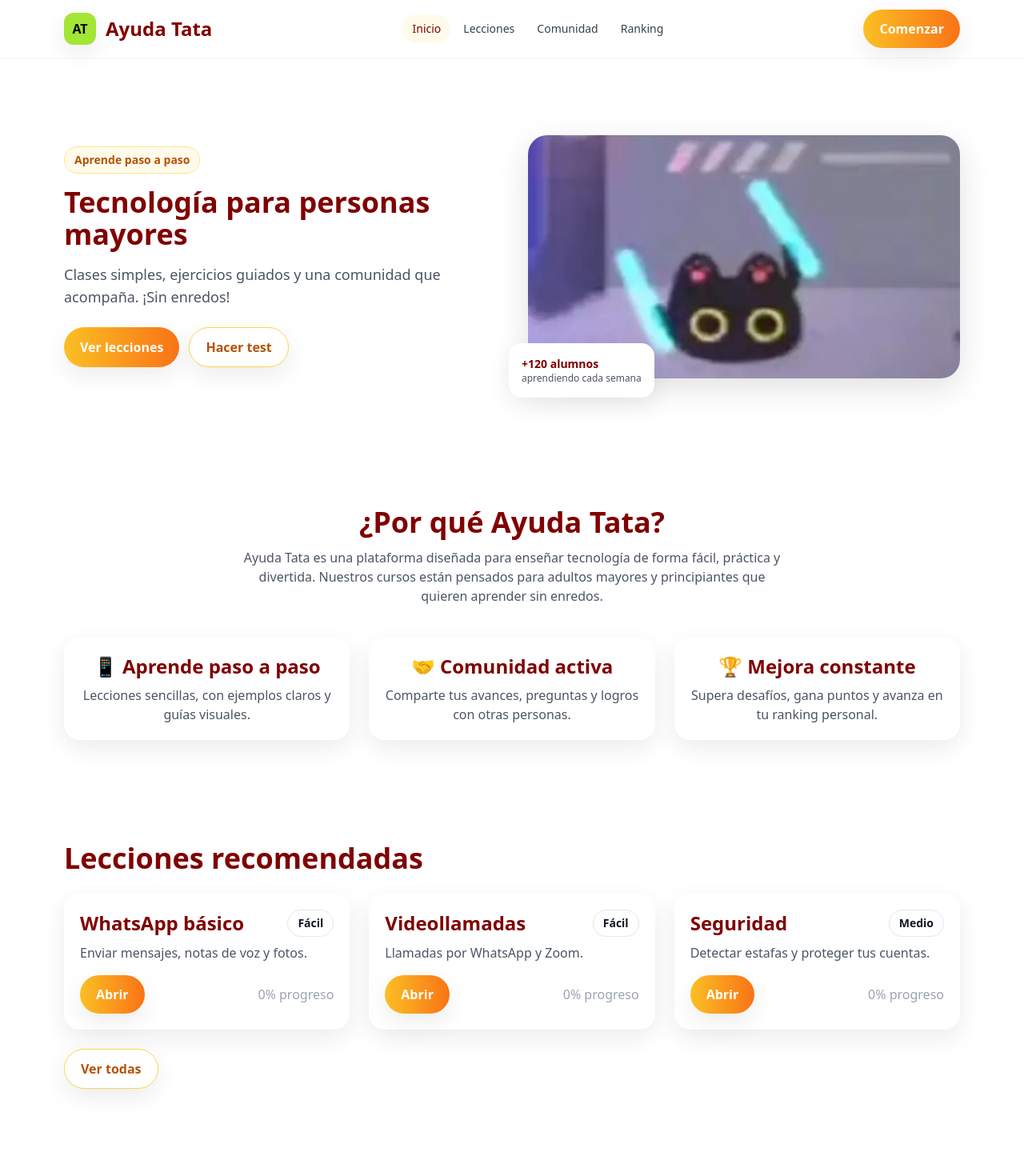
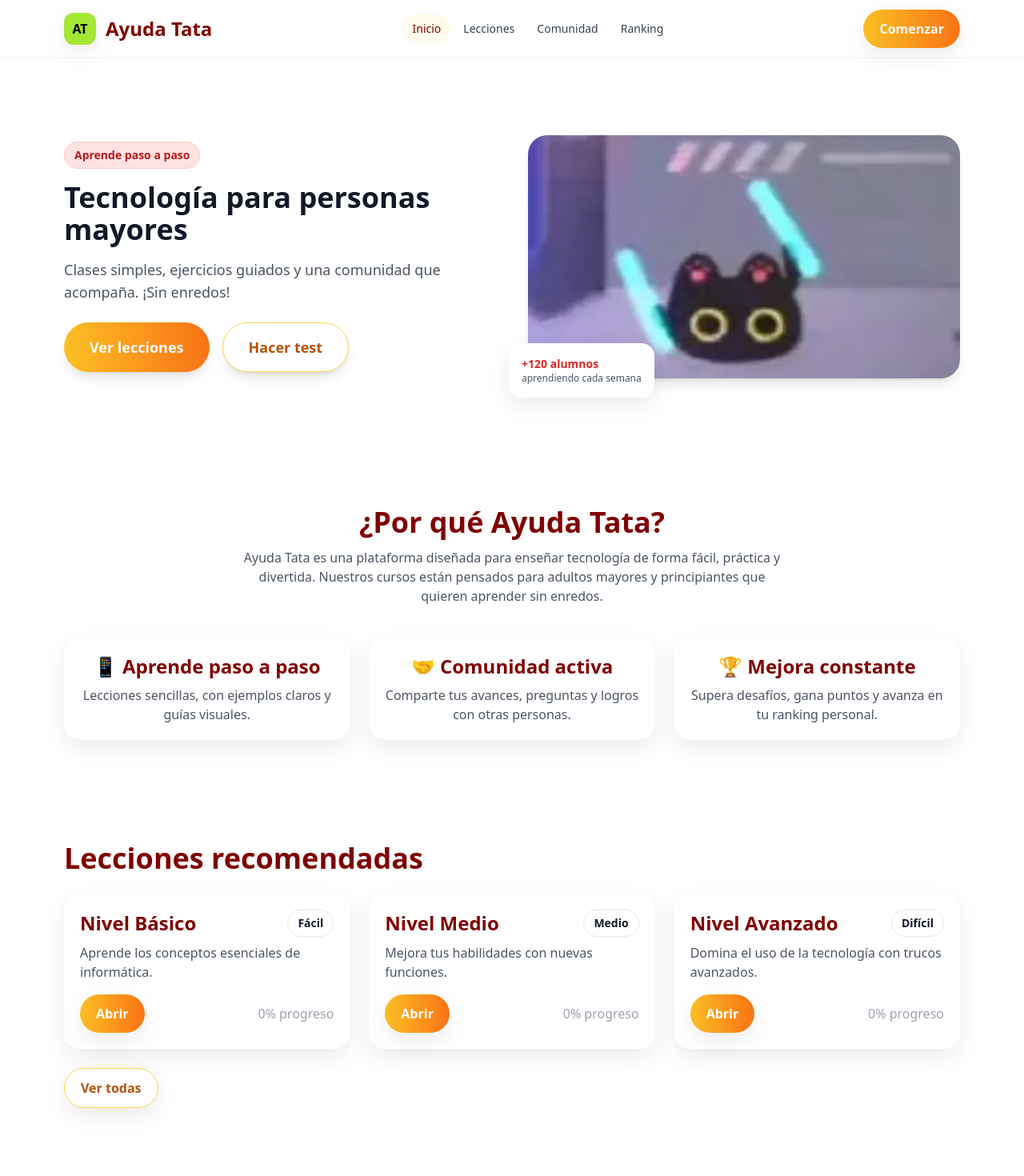
Before and after one commit to Shadol33-123/vite-react-tata, a React (Vite) app: page / in a window 1280 px wide. Shown: the top 1470 px of the page at 80% size. Built offline with nearby package versions, Linux system fonts and the light colour scheme.

Commit message:
Actualización del proyecto Ayuda Tata

```diff
--- a/src/App.jsx
+++ b/src/App.jsx
@@ -6,7 +6,9 @@ import LessonsPage from './pages/LessonsPage'
 import LessonDetail from './pages/LessonDetail'
 import Community from './pages/Community'
 import Ranking from './pages/Ranking'
-
+import NivelBasico from "./pages/NivelBasico";
+import NivelMedio from "./pages/NivelMedio";
+import NivelAvanzado from "./pages/NivelAvanzado";
 
 export default function App() {
   return (
@@ -19,6 +21,9 @@ export default function App() {
           <Route path="/leccion/:id" element={<LessonDetail />} />
           <Route path="/comunidad" element={<Community />} />
           <Route path="/ranking" element={<Ranking />} />
+          <Route path="/leccion/basico" element={<NivelBasico />} />
+          <Route path="/leccion/medio" element={<NivelMedio />} />
+          <Route path="/leccion/avanzado" element={<NivelAvanzado />} />
           <Route path="*" element={<Home />} />
 
         </Routes>
--- a/src/components/Hero.jsx
+++ b/src/components/Hero.jsx
@@ -1,6 +1,6 @@
 import { useState } from "react";
 import { Link, useNavigate } from "react-router-dom";
-import heroImg from "../assets/hero-image.png"; // Usa tu imagen aquí
+import heroImg from "../assets/hero-image.png";
 import clickIzqGif from "../assets/click-izquierdo.png";
 import clickDerGif from "../assets/click-derecho.png";
 
@@ -29,7 +29,6 @@ export default function Hero() {
 
   const handleNameSubmit = (e) => {
     e.preventDefault();
-    // Verificamos que el nombre esté en minúsculas
     if (step === 3 && name.trim() !== "" && name === name.toLowerCase()) {
       alert(`¡Felicidades ${name}! 🎉 Has completado el test.`);
       setStep(0);
@@ -43,7 +42,7 @@ export default function Hero() {
     setFails((prev) => {
       const updated = prev + 1;
       if (updated >= 3) {
-        navigate("/leccion/whatsapp-basico");
+        navigate("/leccion/basico");
       }
       return updated;
     });
@@ -57,81 +56,120 @@ export default function Hero() {
 
   return (
     <header className="relative overflow-hidden">
+      {/* Fondos decorativos */}
       <div className="absolute inset-0 -z-10">
-        <div className="absolute -top-24 -right-24 w-72 h-72 rounded-full bg-amber-300 blur-3xl opacity-40 animate-pulse"></div>
-        <div className="absolute -bottom-24 -left-24 w-72 h-72 rounded-full bg-rose-300 blur-3xl opacity-40 animate-pulse"></div>
+        <div className="absolute -top-24 -right-24 w-72 h-72 rounded-full bg-red-300 blur-3xl opacity-30 animate-pulse"></div>
+        <div className="absolute -bottom-24 -left-24 w-72 h-72 rounded-full bg-pink-300 blur-3xl opacity-30 animate-pulse"></div>
       </div>
 
       <div className="container-x py-16 md:py-24 grid md:grid-cols-2 gap-10 items-center">
         {/* Texto principal */}
         <div className="animate-[fadeIn_0.8s_ease-out]">
-          <p className="pill mb-4 bg-amber-50 text-amber-700 border-amber-200">Aprende paso a paso</p>
-          <h1 className="section-title">Tecnología para personas mayores</h1>
+          <p className="pill mb-4 bg-red-100 text-red-700 border-red-200">
+            Aprende paso a paso
+          </p>
+          <h1 className="section-title text-gray-900">
+            Tecnología para personas mayores
+          </h1>
           <p className="mt-4 text-gray-600 text-lg">
-            Clases simples, ejercicios guiados y una comunidad que acompaña. ¡Sin enredos!
+            Clases simples, ejercicios guiados y una comunidad que acompaña.
+            ¡Sin enredos!
           </p>
 
-          {/* Botones */}
-          <div className="mt-6 flex flex-wrap gap-3">
-            <Link to="/lecciones" className="btn btn-primary">Ver lecciones</Link>
-            <button onClick={startTest} className="btn btn-ghost">Hacer test</button>
+          {/* Botones principales (agrandados) */}
+          <div className="mt-6 flex flex-wrap gap-4">
+            <Link
+              to="/lecciones"
+              className="btn btn-primary text-lg font-bold px-8 py-4 shadow-lg hover:scale-105 transition"
+            >
+              Ver lecciones
+            </Link>
+            <button
+              onClick={startTest}
+              className="btn btn-ghost text-lg font-bold px-8 py-4 shadow-lg hover:scale-105 transition"
+            >
+              Hacer test
+            </button>
           </div>
 
           {/* Test interactivo */}
           {step > 0 && (
-            <div className="mt-6 bg-white shadow-soft rounded-xl p-5 max-w-md">
-              <p className="text-gray-500 mb-4 text-sm">Intentos fallidos: {fails} / 3</p>
+            <div className="mt-6 bg-white shadow-soft rounded-xl p-5 max-w-md border border-gray-200">
+              <p className="text-gray-500 mb-4 text-sm">
+                Intentos fallidos:{" "}
+                <span
+                  className={`font-bold ${
+                    fails >= 2 ? "text-red-500" : "text-gray-700"
+                  }`}
+                >
+                  {fails} / 3
+                </span>
+              </p>
 
+              {/* Paso 1 */}
               {step === 1 && (
-                <p className="flex items-center justify-center gap-2">
-                  Paso 1: Haz <b>clic izquierdo</b> en el botón azul 👇
+                <p className="flex items-center gap-2">
+                  Paso 1: Haz <b>clic izquierdo</b> en el botón rojo 👇
                   <img
                     src={clickIzqGif}
                     alt="Click izquierdo"
-                    className="w-10 h-10 inline-block rounded-md"
+                    className="w-10 h-10 rounded-md"
                   />
                 </p>
               )}
 
+              {/* Paso 2 */}
               {step === 2 && (
-                <p className="flex items-center justify-center gap-2">
+                <p className="flex items-center gap-2">
                   Paso 2: Haz <b>clic derecho</b> en el mismo botón 👇
                   <img
                     src={clickDerGif}
                     alt="Click derecho"
-                    className="w-10 h-10 inline-block rounded-md"
+                    className="w-10 h-10 rounded-md"
                   />
                 </p>
               )}
 
+              {/* Paso 3 */}
               {step === 3 && (
                 <div className="flex flex-col items-center gap-3">
-                  <p>Paso 3: Escribe tu <b>nombre</b> en minúsculas y presiona Enter ✅</p>
+                  <p>
+                    Paso 3: Escribe tu <b>nombre</b> en minúsculas y presiona{" "}
+                    <b>Enter</b> ✅
+                  </p>
                 </div>
               )}
 
-              {/* Botón azul para los clics */}
+              {/* Botón rojo grande para clics */}
               {step < 3 && (
                 <button
                   onClick={handleLeftClick}
                   onContextMenu={handleRightClick}
-                  className="btn btn-primary px-6 py-3 text-lg"
+                  className="bg-red-600 hover:bg-red-700 text-white font-bold px-10 py-5 rounded-lg mt-4 shadow-xl transition transform hover:scale-110 text-lg"
                 >
-                  Botón Azul
+                  Botón Rojo
                 </button>
               )}
 
               {/* Campo de nombre */}
               {step === 3 && (
-                <form onSubmit={handleNameSubmit} className="flex flex-col items-center gap-3 mt-3">
+                <form
+                  onSubmit={handleNameSubmit}
+                  className="flex flex-col items-center gap-3 mt-3"
+                >
                   <input
                     type="text"
                     placeholder="Escribe tu nombre..."
                     value={name}
                     onChange={(e) => setName(e.target.value)}
-                    className="border border-gray-300 rounded-lg px-4 py-2 w-full max-w-sm focus:ring-2 focus:ring-amber-400 outline-none"
+                    className="border border-gray-300 rounded-lg px-4 py-2 w-full max-w-sm focus:ring-2 focus:ring-red-400 outline-none"
                   />
-                  <button type="submit" className="btn btn-primary w-full max-w-sm">Enviar</button>
+                  <button
+                    type="submit"
+                    className="bg-red-600 hover:bg-red-700 text-white font-bold px-6 py-3 rounded-lg shadow-lg transition transform hover:scale-105 w-full max-w-sm"
+                  >
+                    Enviar
+                  </button>
                 </form>
               )}
             </div>
@@ -140,7 +178,7 @@ export default function Hero() {
 
         {/* Imagen */}
         <div className="relative">
-          <div className="aspect-video rounded-3xl overflow-hidden shadow-lift animate-[fadeIn_1s_ease-out]">
+          <div className="aspect-video rounded-3xl overflow-hidden shadow-lg animate-[fadeIn_1s_ease-out]">
             <img
               src={heroImg}
               alt="Aprendiendo tecnología"
@@ -148,8 +186,10 @@ export default function Hero() {
             />
           </div>
           <div className="absolute -bottom-6 -left-6 bg-white rounded-2xl shadow-soft p-4 hidden md:block">
-            <div className="text-sm font-semibold text-brand">+120 alumnos</div>
-            <div className="text-xs text-gray-600">aprendiendo cada semana</div>
+            <div className="text-sm font-bold text-red-600">+120 alumnos</div>
+            <div className="text-xs text-gray-600">
+              aprendiendo cada semana
+            </div>
           </div>
         </div>
       </div>
--- a/src/data/lessons.js
+++ b/src/data/lessons.js
@@ -1,4 +1,22 @@
 const lessons = [
+  {
+    id: "Nivel-Básico",
+    title: "Nivel Básico",
+    level: "Fácil",
+    desc: "Aprende los conceptos esenciales de informática."
+  },
+  {
+    id: "Nivel-Medio",
+    title: "Nivel Medio",
+    level: "Medio",
+    desc: "Mejora tus habilidades con nuevas funciones."
+  },
+  {
+    id: "Nivel-Avanzado",
+    title: "Nivel Avanzado",
+    level: "Difícil",
+    desc: "Domina el uso de la tecnología con trucos avanzados."
+  },
   {
     id: "whatsapp-basico",
     title: "WhatsApp básico",
--- /dev/null
+++ b/src/pages/NivelAvanzado.jsx
@@ -0,0 +1,10 @@
+export default function NivelAvanzado() {
+  return (
+    <div className="container-x py-16 text-center">
+      <h1 className="text-3xl font-bold text-green-600">Nivel Avanzado</h1>
+      <p className="mt-4 text-gray-600">
+        Aquí pronto encontrarás las lecciones del nivel avanzado.
+      </p>
+    </div>
+  );
+}
--- /dev/null
+++ b/src/pages/NivelBasico.jsx
@@ -0,0 +1,10 @@
+export default function NivelBasico() {
+  return (
+    <div className="container-x py-16 text-center">
+      <h1 className="text-3xl font-bold text-red-600">Nivel Básico</h1>
+      <p className="mt-4 text-gray-600">
+        Aquí pronto encontrarás las lecciones del nivel básico.
+      </p>
+    </div>
+  );
+}
--- /dev/null
+++ b/src/pages/NivelMedio.jsx
@@ -0,0 +1,10 @@
+export default function NivelMedio() {
+  return (
+    <div className="container-x py-16 text-center">
+      <h1 className="text-3xl font-bold text-blue-600">Nivel Medio</h1>
+      <p className="mt-4 text-gray-600">
+        Aquí pronto encontrarás las lecciones del nivel medio.
+      </p>
+    </div>
+  );
+}
```
